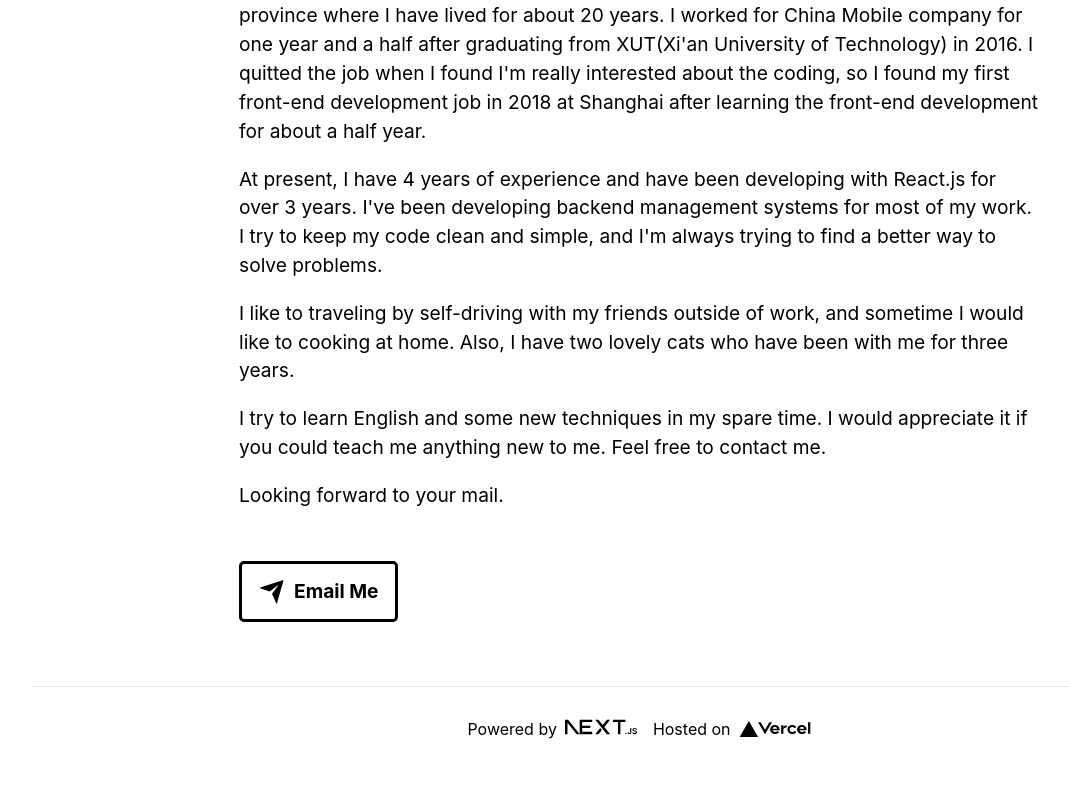
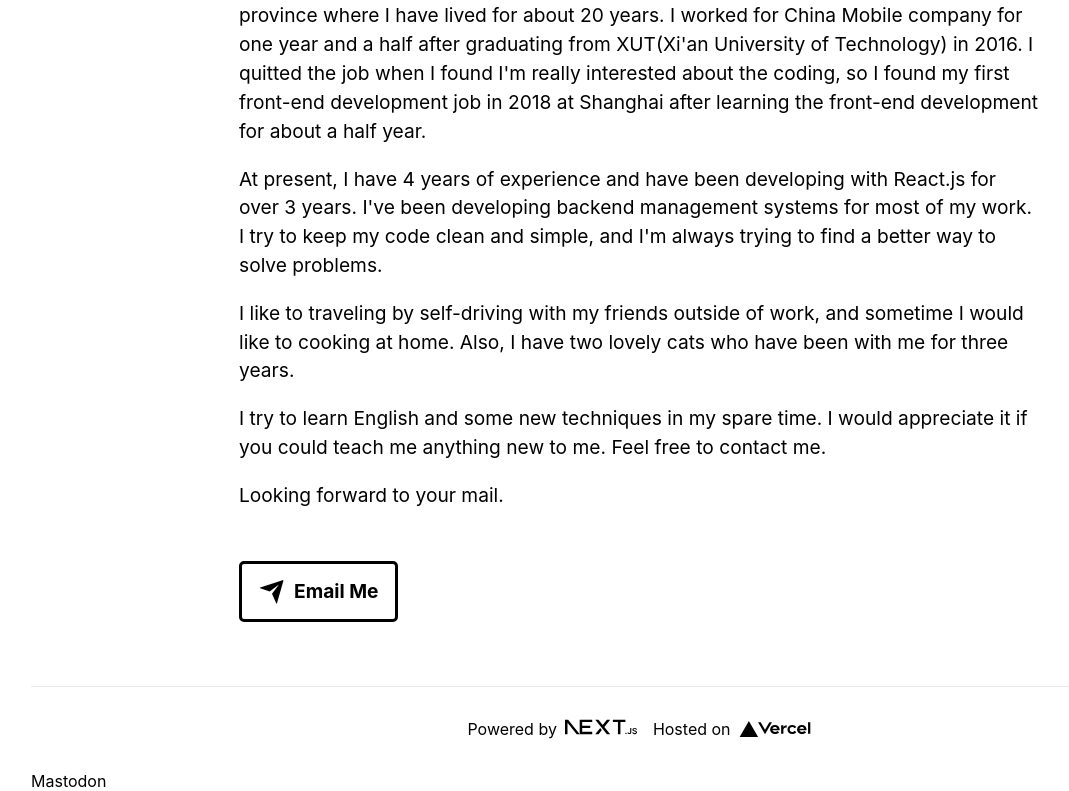
Before and after one commit to CaptainOfPhB/portfolios, a Next.js app: page / in a window 1280 px wide. Shown: the part 576-1367 px from the top of the page, without its empty margins (1-1070 px from the left). Built offline with nearby package versions, Linux system fonts and the light colour scheme.

Commit message:
chore: remove display:none

```diff
--- a/pages/index.tsx
+++ b/pages/index.tsx
@@ -85,7 +85,7 @@ const Home: NextPage = () => {
         </div>
       </footer>
 
-      <a rel="me" style={{ display: 'none' }} href="https://mastodon.world/@captainofphb">Mastodon</a>
+      <a rel="me" href="https://mastodon.world/@captainofphb">Mastodon</a>
     </div>
   );
 };
```
